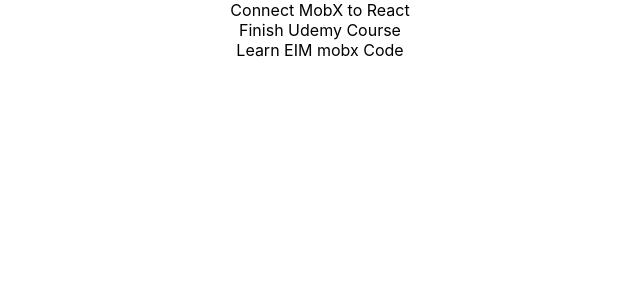
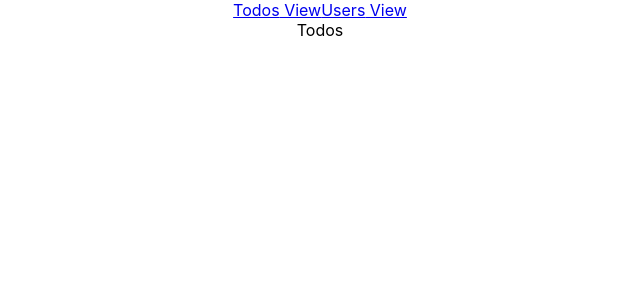
Before and after one commit to hbarrons/mobx-udemy, a React (Create React App) app: page / in a window 1280 px wide. Shown: the top 300 px of the page, without its empty margins (320-960 px from the left). Built offline with nearby package versions, Linux system fonts and the light colour scheme.

Commit message:
create users and todos views and render to page

```diff
--- a/src/App.tsx
+++ b/src/App.tsx
@@ -1,17 +1,40 @@
 import React from 'react';
 import './App.css';
-import Test from './reacttest';
 import {useStore} from "./stores/Helper/use-store";
-
+import {Views} from "./stores/ui/global-view";
+import {observer} from "mobx-react";
 
 
 function App() {
-    const {dataStores: {todoStore}} = useStore()
+
+    const {uiStores: {globalView}} = useStore()
+
+    const getCurrentView = () => {
+        if (globalView.currentView === Views.Todos) {
+            return <div>Todos</div>
+        }
+
+        if (globalView.currentView === Views.Users) {
+            return <div>Users</div>
+        }
+    }
+
     return (
-    <div className="App">
-        {todoStore.todolist.map(todo => <div key={todo.id}>{todo.name}</div>)}
-    </div>
-    );
+        <div className="App">
+            <nav className="navbar navbar-dark bg-dark">
+                <div style={{flexDirection: 'row'}} className="navbar-nav">
+                    <span className="nav-item active">
+                        <a className="nav-link" onClick={()=> globalView.updateView(Views.Todos)} href="#">{`${Views.Todos}`} View</a>
+                    </span>
+                    <span className="nav-item active">
+                        <a className="nav-link" onClick={()=> globalView.updateView(Views.Users)} href="#">{`${Views.Users}`}  View</a>
+                    </span>
+                </div>
+            </nav>
+
+            {getCurrentView()}
+        </div>
+    )
 }
 
-export default App;
+export default observer(App);
--- a/src/index.tsx
+++ b/src/index.tsx
@@ -11,10 +11,15 @@
 
 const rootStore = createStore()
 
-rootStore.dataStores.todoStore.addToDo('Connect MobX to React', 99)
-rootStore.dataStores.todoStore.addToDo('Finish Udemy Course', 99)
-rootStore.dataStores.todoStore.addToDo('Learn EIM mobx Code', 99)
-
+//create users
+rootStore.dataStores.usersStore.addUser('Howard')
+rootStore.dataStores.usersStore.addUser('Nicole')
+rootStore.dataStores.usersStore.addUser('Shelbie')
+rootStore.dataStores.usersStore.addUser('Sam')
+//
+// rootStore.dataStores.todoStore.addToDo('Connect MobX to React', 99)
+// rootStore.dataStores.todoStore.addToDo('Finish Udemy Course', 99)
+// rootStore.dataStores.todoStore.addToDo('Learn EIM mobx Code', 99)
 
 ReactDOM.render(
     <StoreProvider value={rootStore}>
--- a/src/stores/ui/global-view.ts
+++ b/src/stores/ui/global-view.ts
@@ -1,18 +1,25 @@
 import RootStore from "../root-store";
-import {autorun, makeObservable} from "mobx";
+import {action, autorun, makeObservable, observable} from "mobx";
+
+export enum Views {
+    Todos = 'Todos',
+    Users = 'Users'
+}
 
 
 export default class GlobalView {
+    private rootStore: RootStore;
+
+    @observable
+    currentView: Views = Views.Todos;
+
     constructor(rootStore: RootStore) {
-        autorun(() => console.log(
-            `We have ${rootStore.dataStores.usersStore.collection.length} users.
-            User Names: ${rootStore.dataStores.usersStore.collection.map(
-                user=> user.name
-            )}.
-            We have ${rootStore.dataStores.todoStore.todolist.length} Todos!
-            Todo Items: ${rootStore.dataStores.todoStore.todolist.map(
-                todo => todo.name
-            )}.`
-        ))
+        makeObservable(this)
+        this.rootStore = rootStore
+    }
+
+    @action
+    updateView(view: Views) {
+        this.currentView = view;
     }
 }
```
